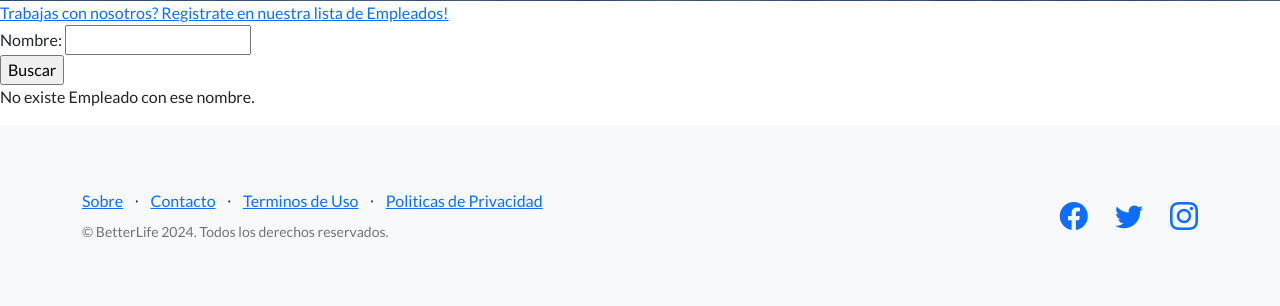
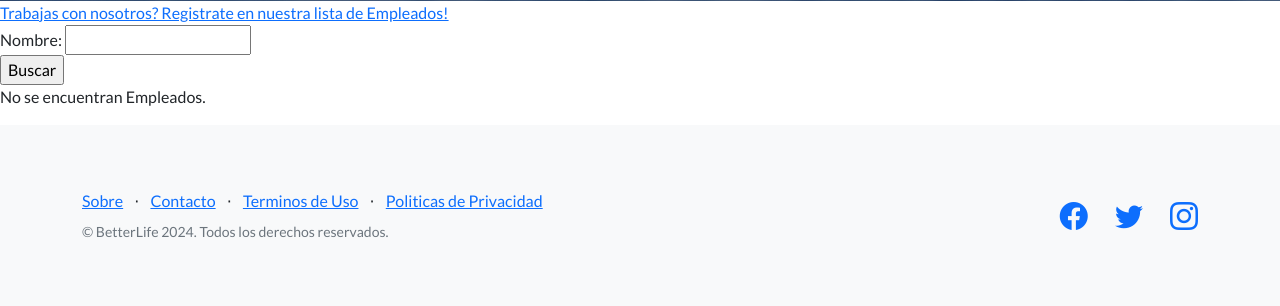
Before and after one commit to emarias/Arias-PlaygroundFinalProject, a Django app: page /empleados/ in a window 1280 px wide. Shown: the part 555-861 px from the top of the page. Run offline with Django 5.2, Linux system fonts and the light colour scheme; data that the repository does not hold is empty; some libraries are stand-ins or nearby versions.

Commit message:
Arreglos minimos

```diff
--- a/pagina_empresa/templates/pagina_empresa/empleados.html
+++ b/pagina_empresa/templates/pagina_empresa/empleados.html
@@ -20,7 +20,7 @@
         {% endfor %}
     </ul>
     {% else %}
-    <p>No existe Empleado con ese nombre.</p>
+    <p>No se encuentran Empleados.</p>
     {% endif %}
     {% endblock main %}
     {% block section %}{% endblock section %}
```
